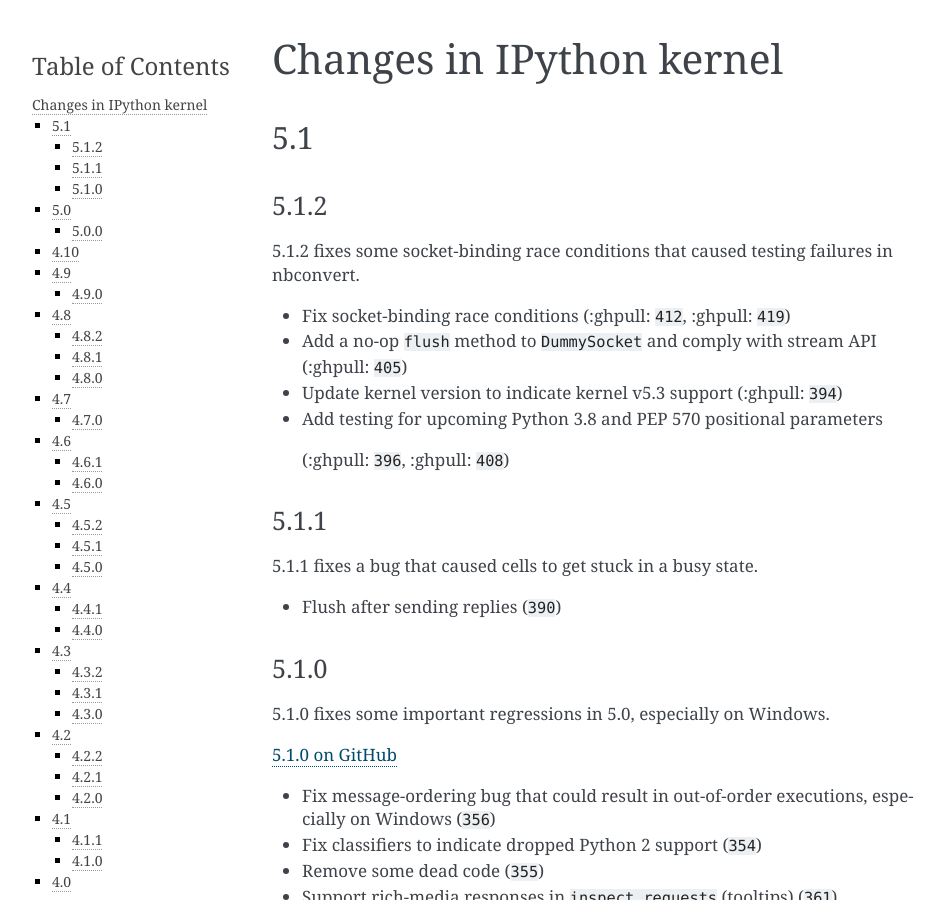
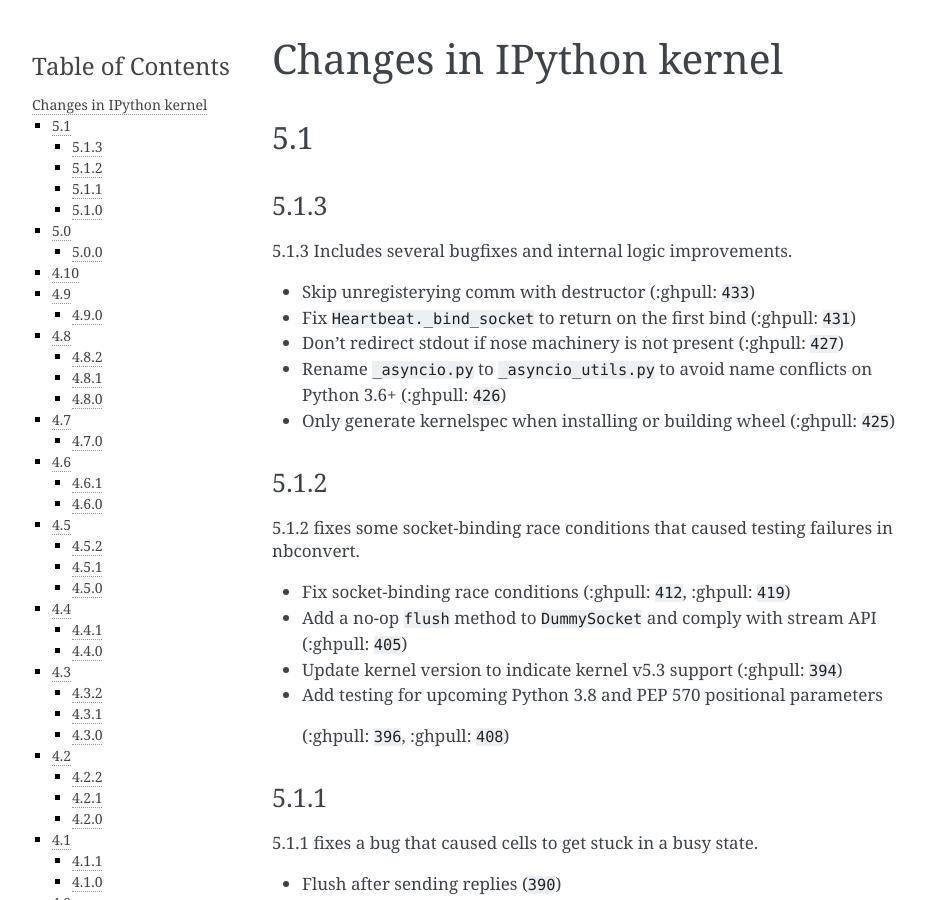
Before and after one commit to ipython/ipykernel, a Sphinx documentation site: the page built from docs/changelog.rst, in a window 1280 px wide and 900 px high. Shown: the whole window, without its empty margins (148-1087 px from the left). Built offline with Sphinx 7.4.7, drawn with Linux system fonts in a browser that asks for light colours; cross-references to code outside the pages are shown as plain code.

Commit message:
add release notes for 5.1.3

```diff
--- a/docs/changelog.rst
+++ b/docs/changelog.rst
@@ -3,6 +3,18 @@
 
 5.1
 ---
+
+5.1.3
+*****
+
+5.1.3 Includes several bugfixes and internal logic improvements.
+
+- Skip unregisterying comm with destructor (:ghpull: `433`)
+- Fix ``Heartbeat._bind_socket`` to return on the first bind (:ghpull: `431`)
+- Don't redirect stdout if nose machinery is not present (:ghpull: `427`)
+- Rename `_asyncio.py` to `_asyncio_utils.py` to avoid name conflicts on Python 3.6+  (:ghpull: `426`)
+- Only generate kernelspec when installing or building wheel (:ghpull: `425`)
+
 
 5.1.2
 *****
```
